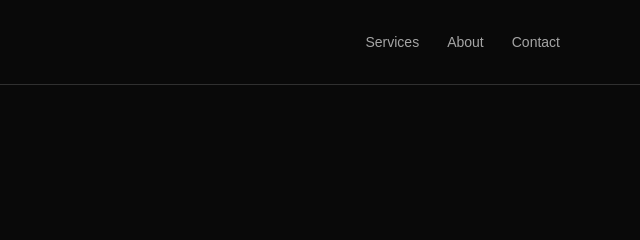
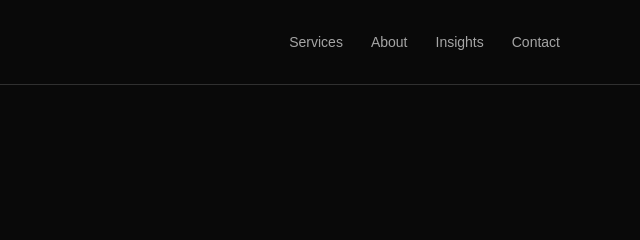
Before and after one commit to DavidCyb33/sedigi-website, a plain HTML site: page index.html in a window 1280 px wide. Shown: the top 240 px of the page, 640-1280 px from the left. Drawn offline with Linux system fonts and the light colour scheme.

Commit message:
Add 'Insights' link to navigation

```diff
--- a/index.html
+++ b/index.html
@@ -278,11 +278,14 @@
 </a>
 
 
-    <div class="nav-links">
-      <a href="#services">Services</a>
-      <a href="#about">About</a>
-      <a href="#contact">Contact</a>
-    </div>
+
+<div class="nav-links">
+  <a href="#services">Services</a>
+  <a href="#about">About</a>
+  <a href="/insights/">Insights</a>
+  <a href="#contact">Contact</a>
+</div>
+
   </nav>
 </header>
 
```
